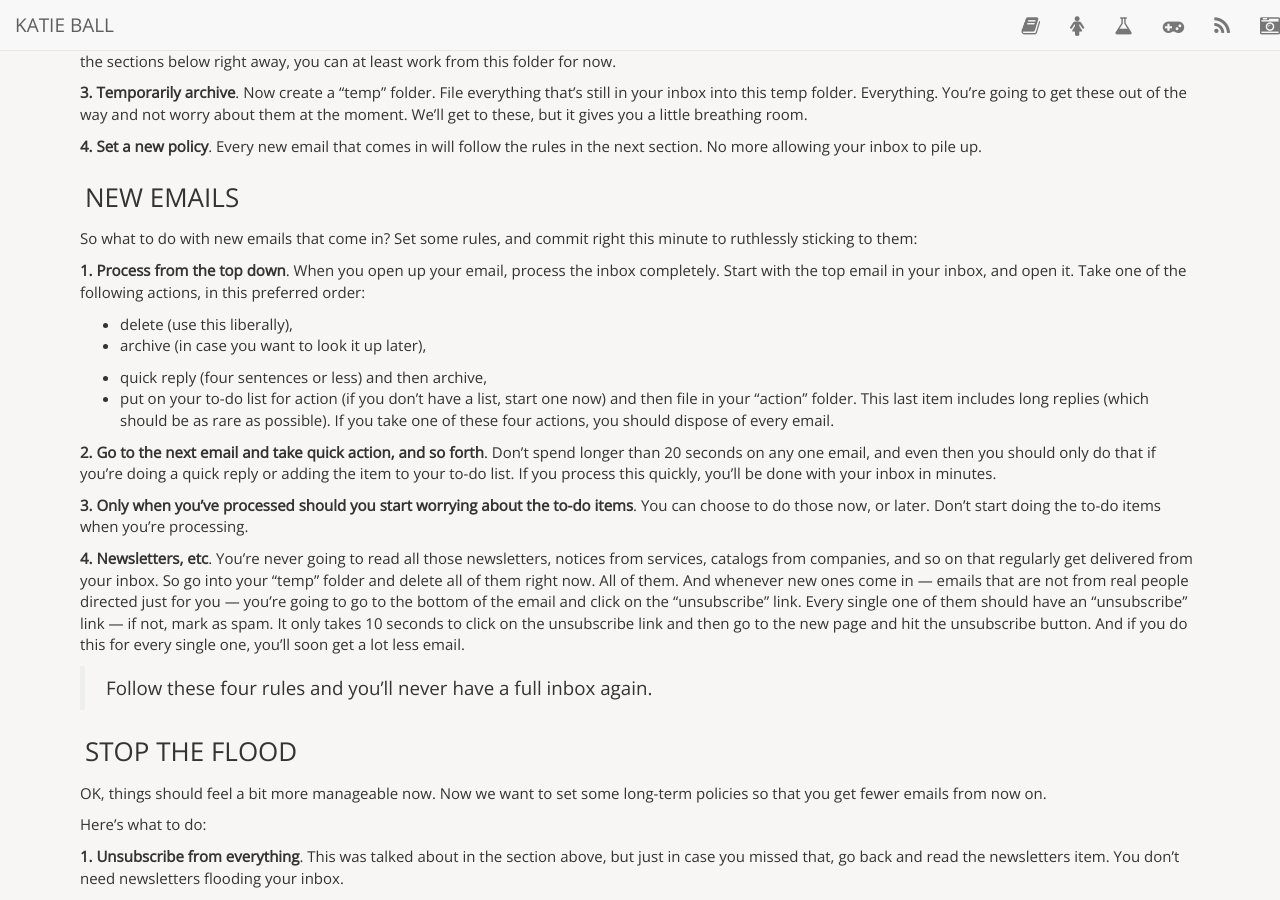
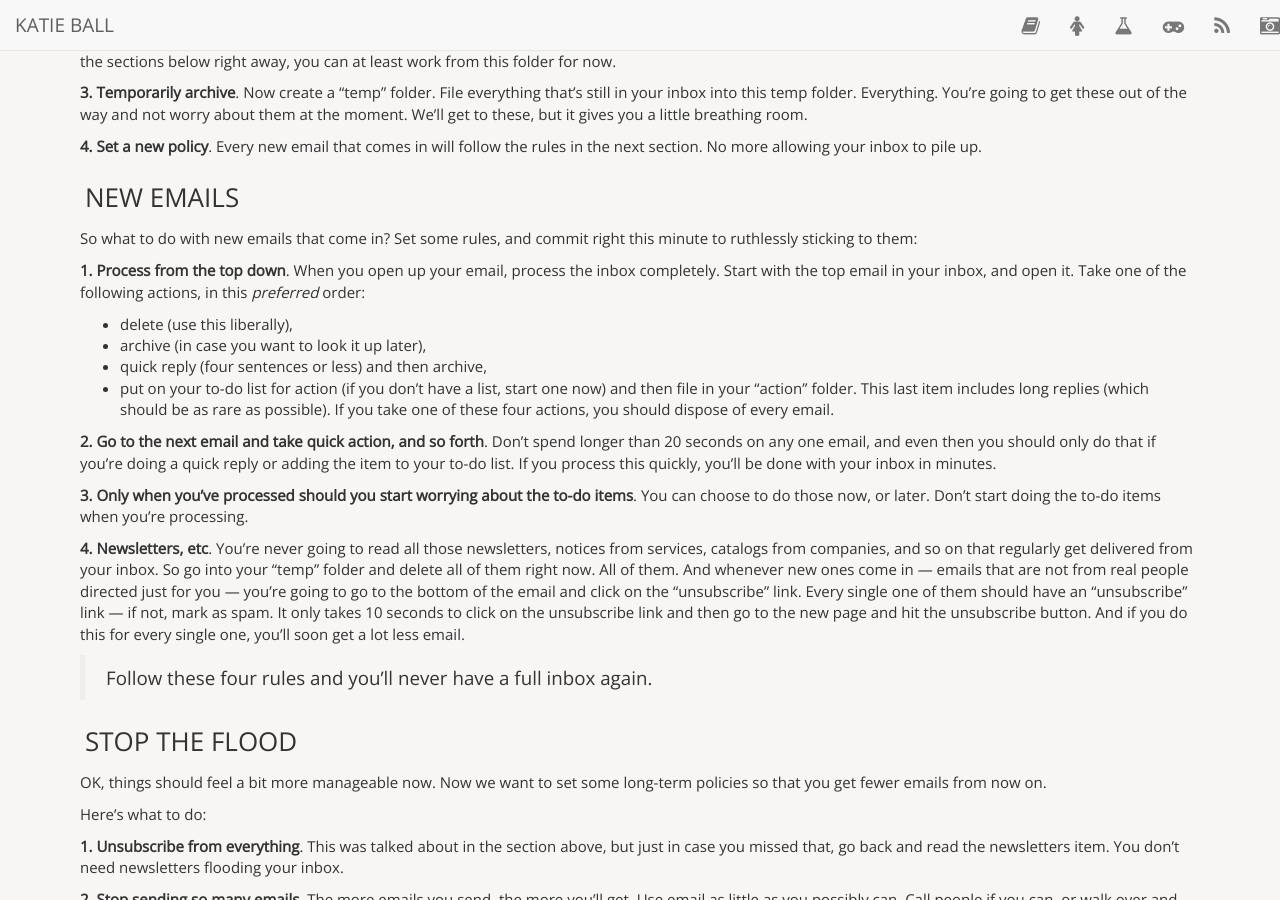
Before and after one commit to roachhd/roachhd.github.io, a Jekyll site: the page built from _posts/2014-11-20-take-control-of-your-inbox.md, in a window 1280 px wide and 900 px high, scrolled down 484 px. Built offline with Jekyll 4.4.1, drawn with Linux system fonts in a browser that asks for light colours; nearby versions of some CDN libraries; comment, search, counter and statistics services are not loaded.

```diff
--- a/_posts/2014-11-20-take-control-of-your-inbox.md
+++ b/_posts/2014-11-20-take-control-of-your-inbox.md
@@ -40,10 +40,10 @@ You need to give yourself some breathing room. A flooded inbox is overwhelming,
 So what to do with new emails that come in? Set some rules, and commit right this minute to ruthlessly sticking to them:
 
 **1\. Process from the top down**.
- When you open up your email, process the inbox completely. Start with the top email in your inbox, and open it. Take one of the following actions, in this preferred order:
+ When you open up your email, process the inbox completely. Start with the top email in your inbox, and open it. Take one of the following actions, in this *preferred* order:
+
   - delete (use this liberally),
   - archive (in case you want to look it up later),
-
   - quick reply (four sentences or less) and then archive,
   - put on your to-do list for action (if you don't have a list, start one now) and then file in your "action" folder.
 This last item includes long replies (which should be as rare as possible). If you take one of these four actions, you should dispose of every email.
```
